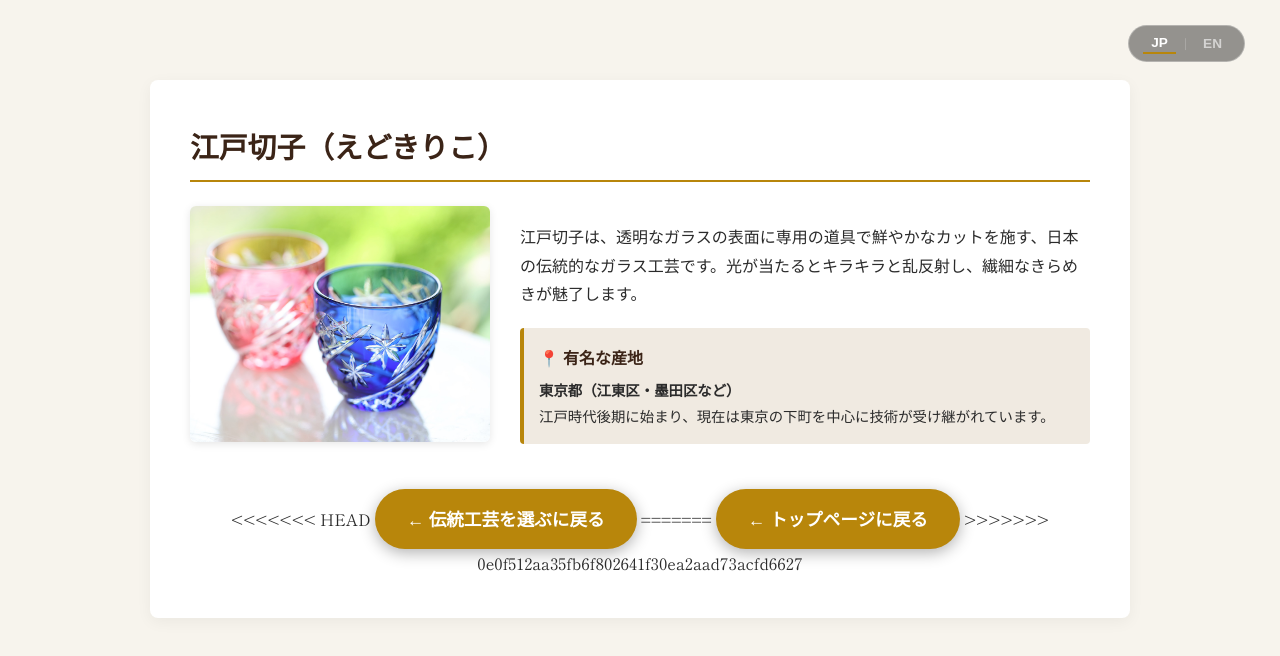
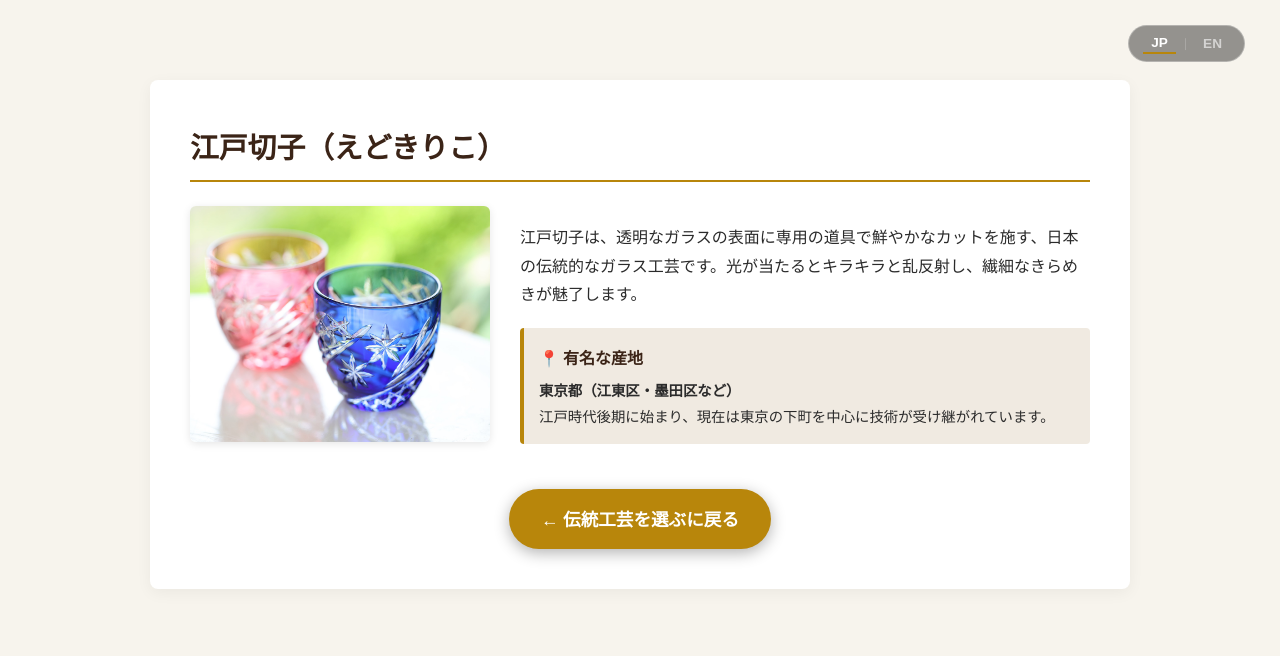
Before and after one commit to SSS465270/kushiro, a plain HTML site: page edokiriko.html in a window 1280 px wide. Drawn offline with Linux system fonts and the light colour scheme.

```diff
--- a/edokiriko.html
+++ b/edokiriko.html
@@ -45,17 +45,12 @@
   </div>
 
   <div style="text-align: center; margin-top: 40px;">
-<<<<<<< HEAD
+
     <a href="index.html#select-section" class="scroll-btn">
   <span class="lang-ja">← 伝統工芸を選ぶに戻る</span>
   <span class="lang-en" style="display: none;">← Back to Selection</span>
 </a>
-=======
-    <a href="index.html" class="scroll-btn">
-      <span class="lang-ja">← トップページに戻る</span>
-      <span class="lang-en" style="display: none;">← Back to Top</span>
-    </a>
->>>>>>> 0e0f512aa35fb6f802641f30ea2aad73acfd6627
+
   </div>
 </section>
 
```
Also changed, not shown: nanbutekki.html (+2 -7 lines), sensu.html (+2 -7 lines), yosegi.html (+2 -7 lines).
